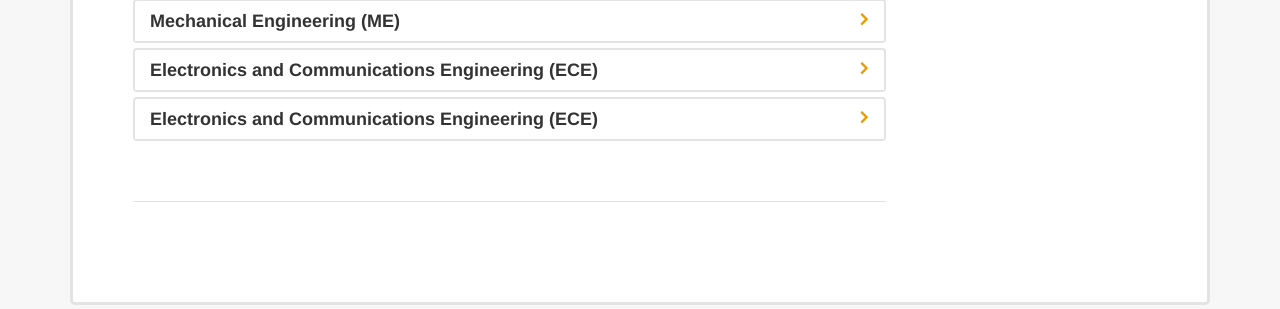
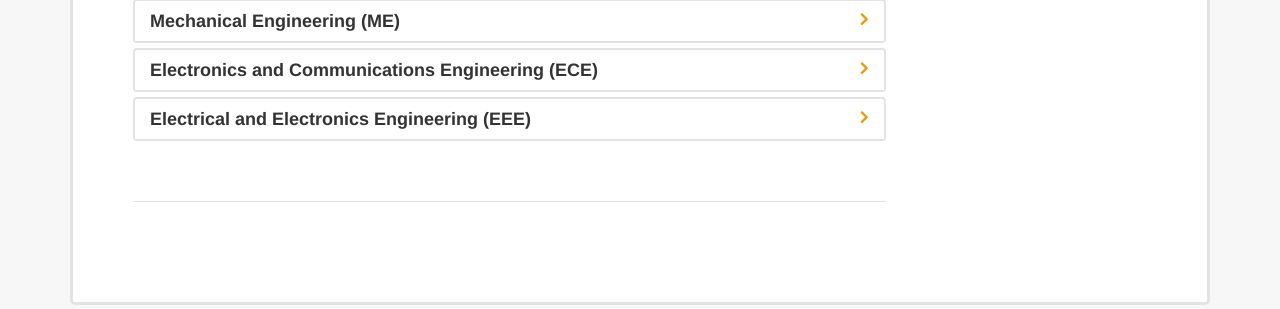
Before and after one commit to navtewari/ai_new, a CodeIgniter app: page /ai_new/index.php/agi/technologyAndSciences in a window 1280 px wide. Shown: the part 995-1304 px from the top of the page. Run offline with CodeIgniter, Linux system fonts and the light colour scheme; data that the repository does not hold is empty.

Commit message:
updates
updates

```diff
--- a/application/views/academics/faculty/technology-n-sciences.php
+++ b/application/views/academics/faculty/technology-n-sciences.php
@@ -180,36 +180,37 @@
                                                     <div class="panel panel-default">
                                                         <div class="panel-heading panel-heading-link" role="tab" id="headingFour">
                                                             <h2 class="panel-title">
-                                                                <a class="collapsed" data-toggle="collapse" data-parent="#accordion" href="#headingFour" aria-expanded="false" aria-controls="collapseFour">
-                                                                    Electronics and Communications Engineering (ECE)
+                                                                <a class="collapsed" data-toggle="collapse" data-parent="#accordion" href="#collapseFour" aria-expanded="false" aria-controls="collapseFour">
+                                                                    Electrical and Electronics Engineering (EEE)
                                                                 </a>
                                                             </h2>
                                                         </div>
                                                         <div id="collapseFour" class="panel-collapse collapse" role="tabpanel" aria-labelledby="headingFour">
                                                             <div class="panel-body">
                                                                 <p>
-                                                                    The Department of Electronics and Communication Engineering offers premium professional training leading to an undergraduate engineering degree. B. Tech. (ECE), while exposing students to modern developments in the fields of Electronics and Communication, Possessing excellent infrastructure that is teamed with very capable and motivated faculty members, the department offers an excellent opportunity for budding professionals to hone their skills, to enable them to outperform their competitors.
+                                                                    Electrical and Electronics Engineering is one of the largest departments of AITS, which offers diploma in Engineering and B. Tech in Electrical and Electronics Engineering. The department has a rich tradition of teaching and research and is widely recognized to be a pioneer in Electrical and Electronics Engineering in Uttarakhand. The department’s vision is to impart the most up to date training and quality knowledge. The department provides the best of both core branches of Electrical Engineering and Electronics Engineering. The department has established itself as a frontier of knowledge in many areas like energy studies, electrical drives, high voltage engineering, single processing, bio medical instrumentation, power electronics etc. The department is committed to provide the student with a stimulating and rewarding learning experience with the end result of industry ready individuals with high technical knowhow.
                                                                 </p>
                                                                 <p>
-                                                                    The curriculum followed in the department has been designed to provide insights into concepts of digital processing of information for efficient communication, since digital electronics circuits have grown enormously in functionality in modern times. The syllabus provides balanced coverage of theory and practice of modern electronics, featuring courses such as Communication Engineering, DSP Architectures and Systems, Communication Switching Systems, Electronics Devices and Circuits, Microwave Components and Circuits, Satellite Communication, Photonic Devices and Systems, VLSI, Nano Technology, Wireless Communication etc. An exclusive computing facility includes state-of-the-art computer systems and software tools like PSPICE, CAD, Synthesis Tools and other allied packages.
+                                                                    The department has a blend of highly qualified and dynamic faculty members, many of whom possess rich experience in academics and industry. The faculty members are dedicated, constantly striving to attain high standards of teaching and work towards creating research orientation among students. Keeping up with modern practices, the department exposes students to cutting edge projects and regular industrial visits. Students are kept update with latest technical development through guest lectures and online courses of NPTEL at regular intervals. To convert and engineering student into a dynamic professional the department has 03 socio-technical clubs which works closely with the modern trends in industry namely: Club Grooming, Kalam Memorial Diligent Club and Fanatics Students Club.
                                                                 </p>
                                                                 <p>
                                                                     The department constantly strives to involve students in various co-curricular and extra-curricular activities. Of particular note is the popular Robotics Club, which provides students with a unique platform for overall technical development in the field of Electronics and Communications.
                                                                 </p>
                                                                 <b>Departmental Laboratories</b>
                                                                 <ol>
-                                                                    <li class="myli_for_page">Analog Integrated Circuits</li>
-                                                                    <li class="myli_for_page">Analog Communication</li>
-                                                                    <li class="myli_for_page">Basic Electronics</li>
-                                                                    <li class="myli_for_page">Digital Electronics</li>
-                                                                    <li class="myli_for_page">Digital Communication</li>
-                                                                    <li class="myli_for_page">Digital Signal Processing</li>
-                                                                    <li class="myli_for_page">Microwave</li>
-                                                                    <li class="myli_for_page">Optical Fibre Communication</li>
-                                                                    <li class="myli_for_page">Printed Circuit Board</li>
-                                                                    <li class="myli_for_page">Simulation</li>
-                                                                    <li class="myli_for_page">Electronic Devices and Circuits</li>
-                                                                    <li class="myli_for_page">Computer Aided Design</li>
+                                                                    <li class="myli_for_page">Electrical Drives</li>
+                                                                    <li class="myli_for_page">Power System</li>
+                                                                    <li class="myli_for_page">Basic Electrical</li>
+                                                                    <li class="myli_for_page">Control System</li>
+                                                                    <li class="myli_for_page">Electrical Workshop</li>
+                                                                    <li class="myli_for_page">Electromechanical Energy Conversion - I</li>
+                                                                    <li class="myli_for_page">Electromechanical Energy Conversion – II</li>
+                                                                    <li class="myli_for_page">Microprocessor</li>
+                                                                    <li class="myli_for_page">Network &amp; Measurement</li>
+                                                                    <li class="myli_for_page">Power Electronics</li>
+                                                                    <li class="myli_for_page">Power Simulation</li>
+                                                                    <li class="myli_for_page">Workshop Technology</li>
+                                                                    <li class="myli_for_page">Engineering Drawing</li>
                                                                 </ol>
                                                             </div>
                                                         </div>
```
Also changed, not shown: application/views/index.php (+5 -5 lines).
